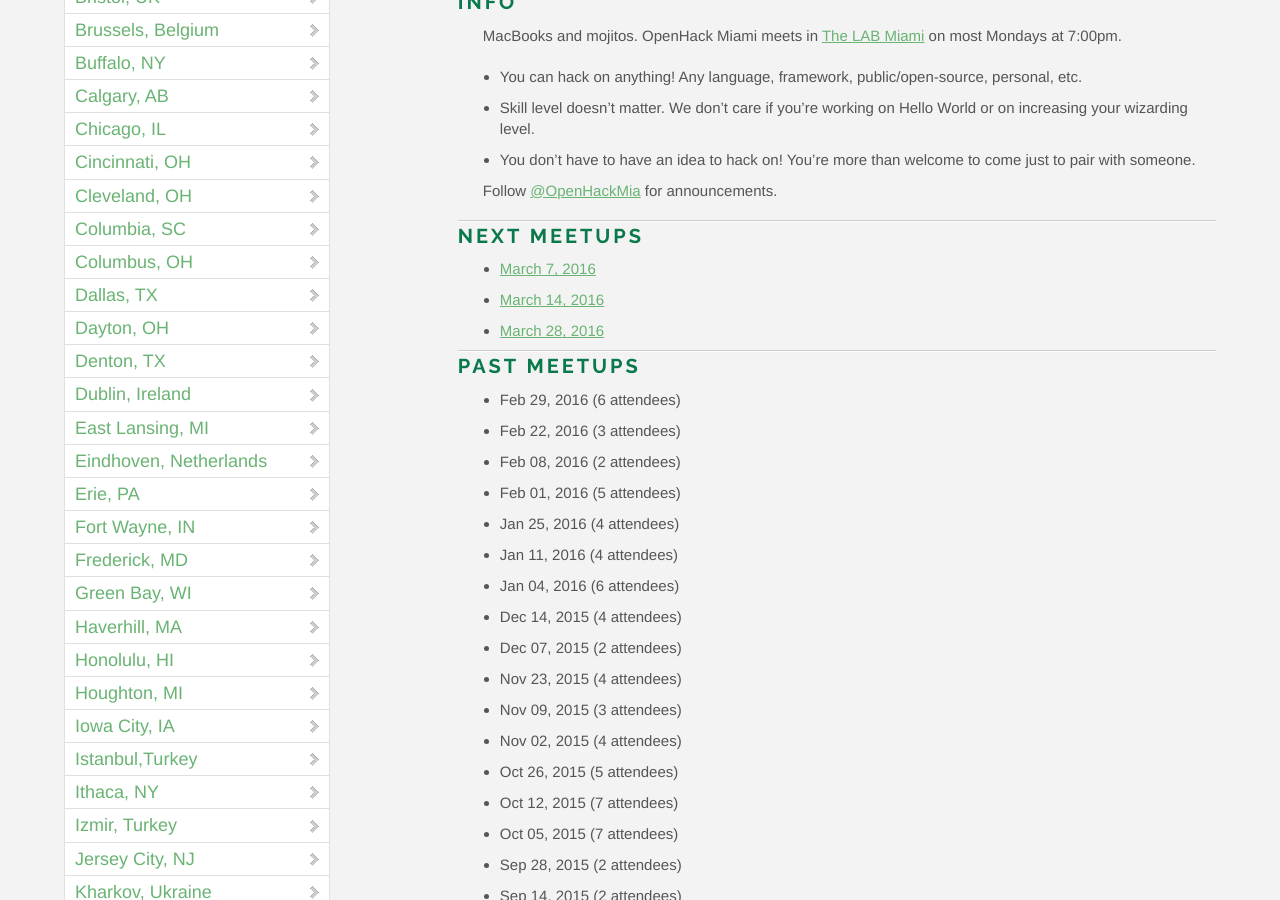
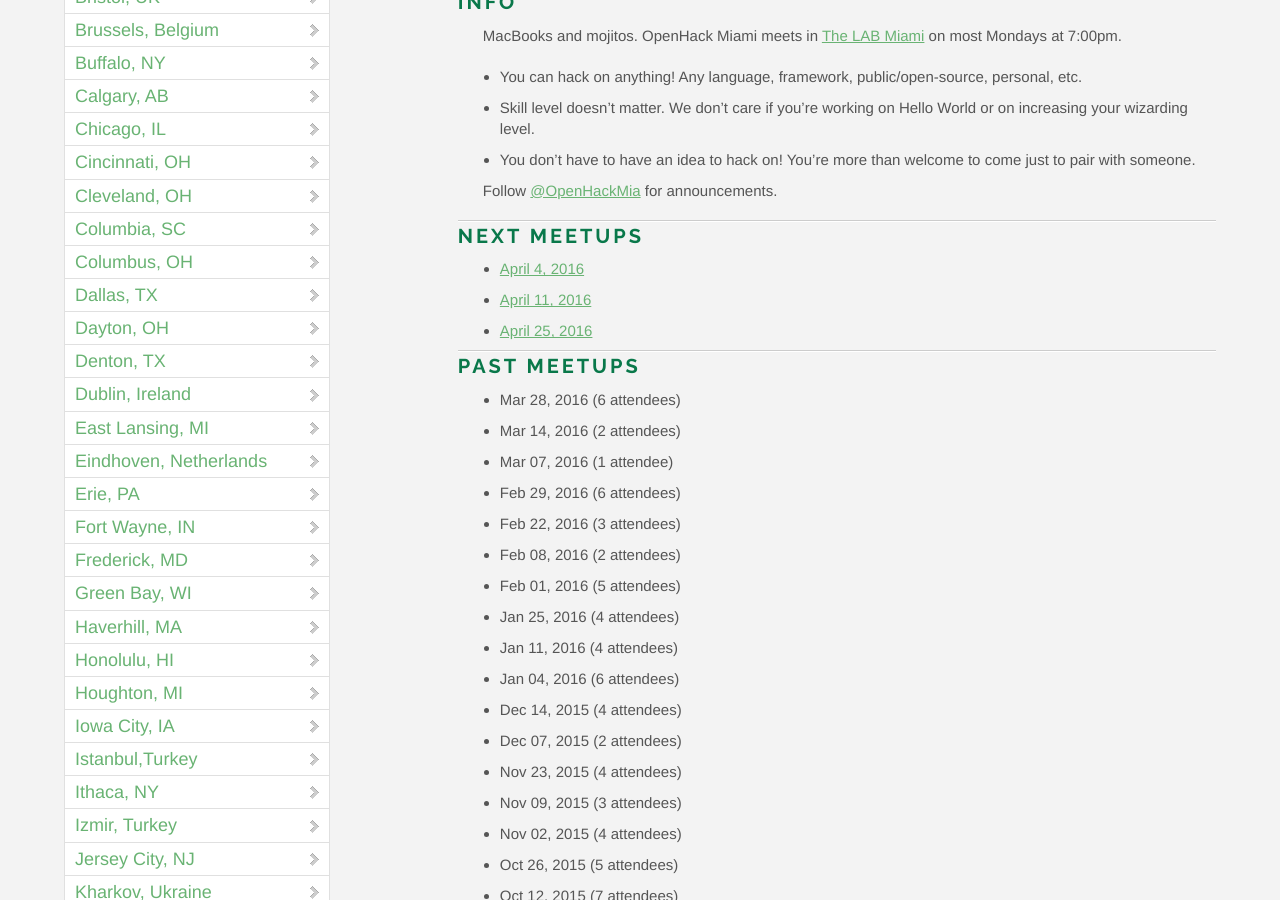
Before and after one commit to OpenHack/openhack.github.com, a Jekyll site: the page built from miami/index.markdown, in a window 1280 px wide and 900 px high, scrolled down 733 px. Built offline with Jekyll 4.4.1, drawn with Linux system fonts in a browser that asks for light colours; nearby versions of some CDN libraries; comment, search, counter and statistics services are not loaded.

Commit message:
Add Miami April meetups

```diff
--- a/miami/index.markdown
+++ b/miami/index.markdown
@@ -19,12 +19,15 @@ Follow [@OpenHackMia](http://twitter.com/openhackmia) for announcements.
 
 ### Next meetups
 
-* [March 7, 2016](http://www.meetup.com/miamirb/events/229342708/)
-* [March 14, 2016](http://www.meetup.com/miamirb/events/229342711/)
-* [March 28, 2016](http://www.meetup.com/miamirb/events/229342723/)
+* [April 4, 2016](http://www.meetup.com/miamirb/events/229946135/)
+* [April 11, 2016](http://www.meetup.com/miamirb/events/229946141/)
+* [April 25, 2016](http://www.meetup.com/miamirb/events/229946146/)
 
 ### Past meetups
 
+* Mar 28, 2016 (6 attendees)
+* Mar 14, 2016 (2 attendees)
+* Mar 07, 2016 (1 attendee)
 * Feb 29, 2016 (6 attendees)
 * Feb 22, 2016 (3 attendees)
 * Feb 08, 2016 (2 attendees)
```
